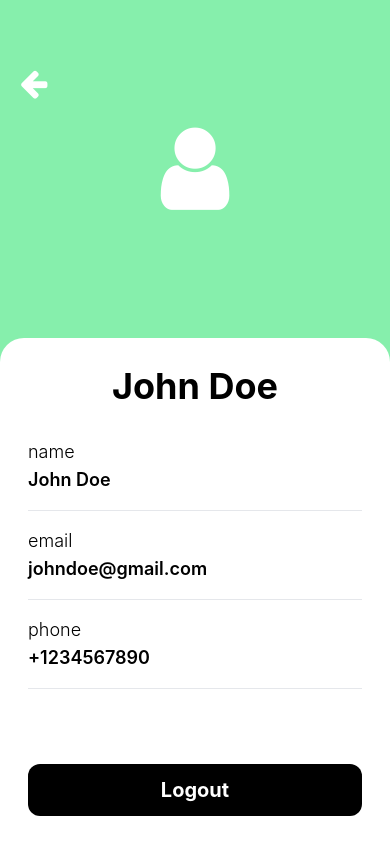
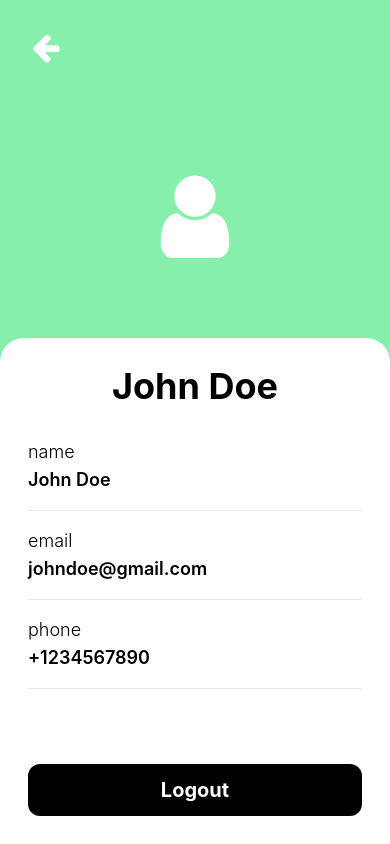
Before and after one commit to SE3A04-Project-Team/secure-chat-app, a React Native app in the folder app/: screen /ProfileScreen in a window 390 px wide. Built offline with nearby package versions, Linux system fonts and the light colour scheme.

Commit message:
updated styling on profile  screen

```diff
--- a/app/screens/ContactScreen.jsx
+++ b/app/screens/ContactScreen.jsx
@@ -44,7 +44,7 @@ const ContactScreen = ({navigation}) => {
                     <View className="flex flex-col gap-y-2 justify-center items-center">
                         {
                             contactData.map((chat) => (
-                                <TouchableOpacity key={chat.id} onPress={() => handleChatSelection(chat)} className="flex flex-row w-full p-4 content-center items-center">
+                                <TouchableOpacity key={chat.id} className="flex flex-row w-full p-4 content-center items-center">
                                     <Text className="flex-grow text-lg mx-2">{chat.name}</Text>
                                 </TouchableOpacity>
                             ))
--- a/app/screens/ProfileScreen.jsx
+++ b/app/screens/ProfileScreen.jsx
@@ -21,11 +21,11 @@ const ProfileScreen = ({navigation}) => {
 
     return (
         <View className="flex-1 min-h-screen bg-accent justify-start">
-            <IconButton
-                icon={<Icon name="arrow-left" size={32} color="white"/>}
-                containerStyle={"absolute top-0 left-5 z-40 h-1/5 flex justify-center"}
-                onPress={() => navigation.goBack()}
-            />
+            <SafeAreaView className="">
+                <View className="flex-row justify-between items-center content-center p-8">
+                    <IconButton icon={<Icon name="arrow-left" size={32} color="white"/>} onPress={() => navigation.goBack()}/>
+                </View>
+            </SafeAreaView>
             <View className="flex-1 flex-row justify-center items-center content-center">
                 <Icon name="user" size={96} color="white"/>
             </View>
```
